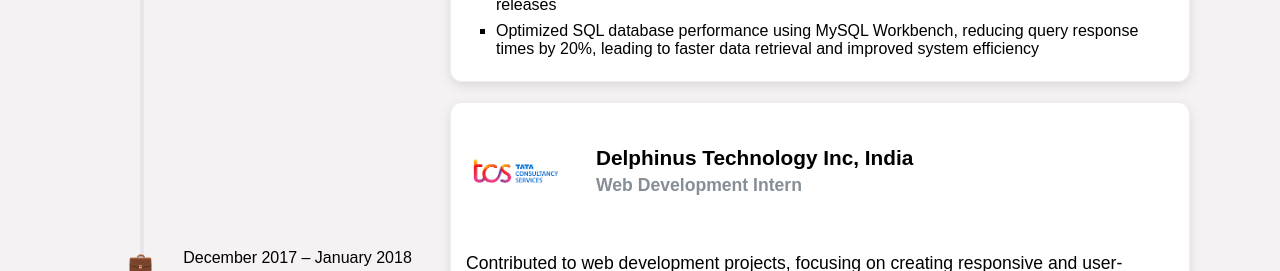
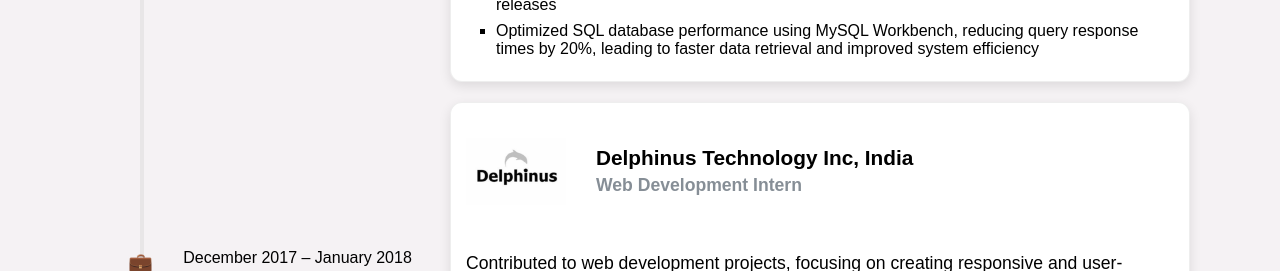
Before and after one commit to KhanolkarArati/portfolio, a React (Create React App) app: page / in a window 1280 px wide. Shown: the part 3900-4171 px from the top of the page. Built offline with nearby package versions, Linux system fonts and the light colour scheme; a web font is replaced by a local one.

Commit message:
adding delpinus image

```diff
--- a/src/portfolio.js
+++ b/src/portfolio.js
@@ -201,7 +201,7 @@ const workExperiences = {
     {
       role: "Web Development Intern",
       company: "Delphinus Technology Inc, India",
-      companylogo: require("./assets/images/TCSLogo.png"),
+      companylogo: require("./assets/images/Delphinus.png"),
       date: "December 2017 – January 2018",
       desc: "Contributed to web development projects, focusing on creating responsive and user-friendly websites.",
       descBullets: [
```
Also changed, not shown: src/containers/workExperience/WorkExperience.js (+0 -103 lines), src/containers/workExperience/WorkExperience.scss (+0 -221 lines), src/assets/images/Delphinus.png (added).
